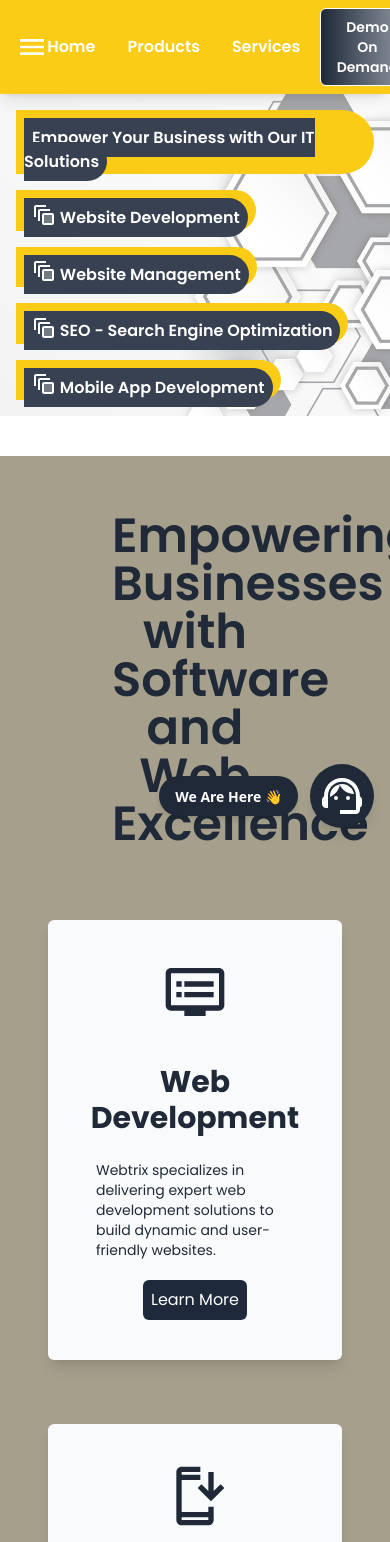
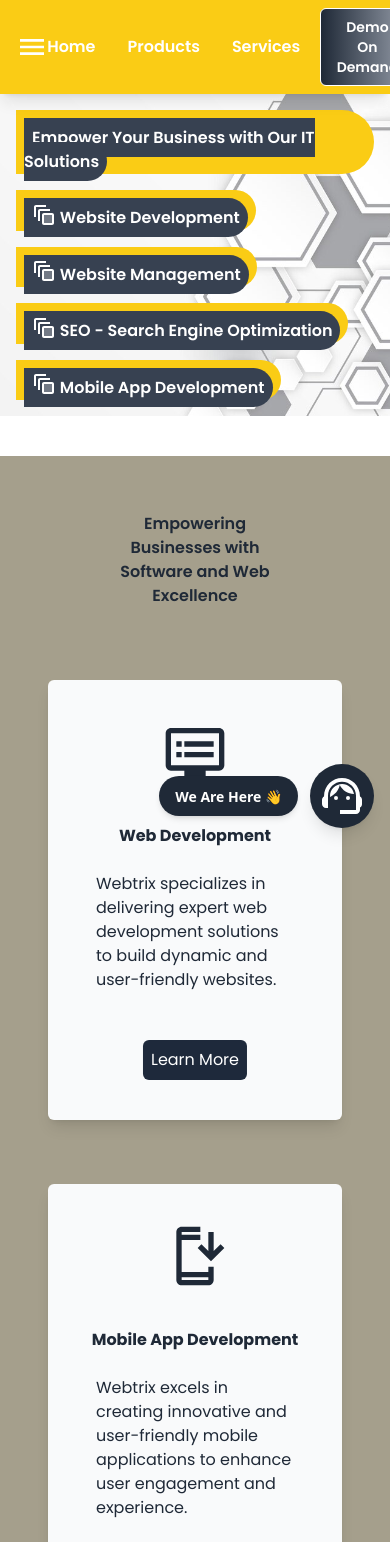
Before and after one commit to ashishkr26/webtrix, a React (Create React App) app: page / in a window 390 px wide. Shown: the top 1542 px of the page. Built offline with nearby package versions, Linux system fonts and the light colour scheme.

Commit message:
font updates

```diff
--- a/src/components/ServiceCard.js
+++ b/src/components/ServiceCard.js
@@ -4,11 +4,11 @@ import { Link } from "react-router-dom";
 const ServiceCard = ({ item }) => {
   return (
     <div className="bg-gray-50 w-80 h-[440px] p-4 shadow-lg m-8 rounded-md relative font-poppins hover:scale-105 transition-all ease-in-out ">
-      <div className="">
-        <div className="text-4xl text-center my-6">{item.icon}</div>
-        <div className="text-3xl p-4 font-bold text-center">{item.name}</div>
-        <div className="mx-8 my-2 text-sm">{item.description}</div>
-      </div>
+
+        <div className="lg:text-4xl md:text-xl sm:text-base text-center my-6">{item.icon}</div>
+        <div className="lg:text-3xl md:text-lg sm:text-sm p-4 font-bold text-center">{item.name}</div>
+        <div className="mx-8 my-2 lg:text-sm sm:text-xs ">{item.description}</div>
+
       {/* Absolute positioning for the button */}
       <div className="absolute bottom-10 left-1/2 transform -translate-x-1/2">
         <Link to={`${item.link}`}>
--- a/src/components/Services.js
+++ b/src/components/Services.js
@@ -10,7 +10,7 @@ const Services = () => {
   return (
   <>
     <div className="p-4 bg-clay my-10 font-poppins text-gray-800">
-      <div className=" text-5xl font-semibold my-10 mx-24 text-center">
+      <div className=" lg:text-5xl md:text-2xl sm:text-xl font-semibold my-10 mx-24 text-center">
         Empowering Businesses with Software and Web Excellence
       </div>
       <div className="flex flex-row flex-wrap justify-between">
```
